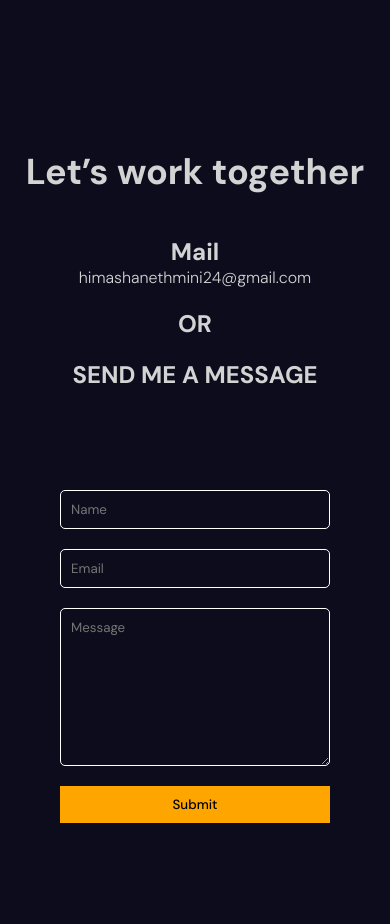
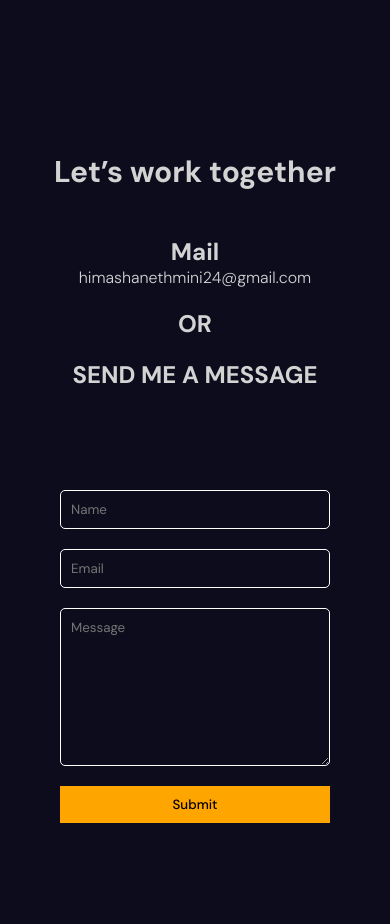
Before and after one commit to HimashaNethmini/Portfolio_Website, a React (Vite) app: page / in a window 390 px wide. Shown: the part 10960-11884 px from the top of the page. Built offline with nearby package versions, Linux system fonts and the light colour scheme.

Commit message:
make responsive - form

```diff
--- a/src/components/contact/contact.scss
+++ b/src/components/contact/contact.scss
@@ -32,7 +32,7 @@
       line-height: 88px;
 
       @include mobile {
-        font-size: 36px;
+        font-size: 30px; //here
       }
     }
 
```
